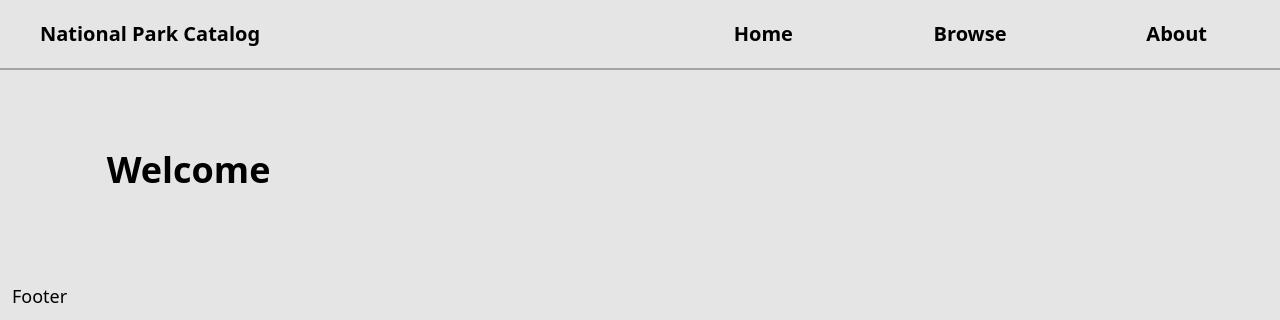
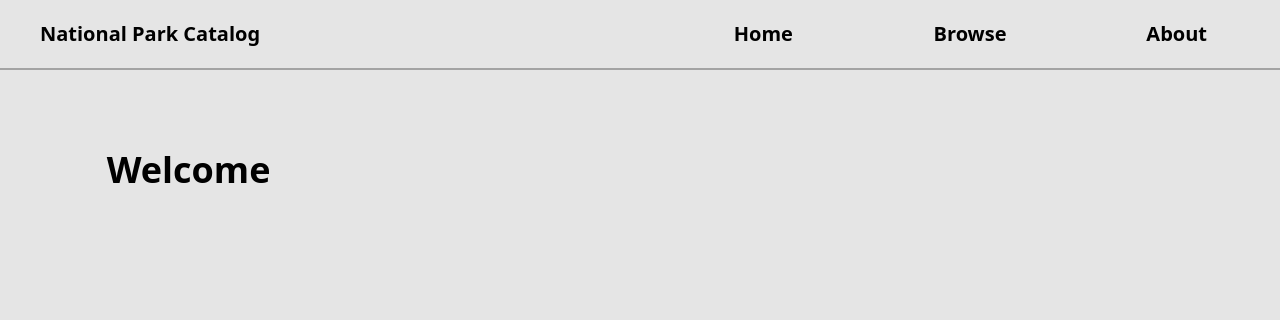
Before and after one commit to Meshtatsuo/national-park-catalog, a React (Create React App) app in the folder client/: page / in a window 1280 px wide. Shown: the part 300-620 px from the top of the page. Built offline with nearby package versions, Linux system fonts and the light colour scheme.

Commit message:
more touchups

```diff
--- a/client/src/components/ParkCard/index.js
+++ b/client/src/components/ParkCard/index.js
@@ -9,7 +9,7 @@ function ParkCard(park) {
   return (
     <>
       <div className="max-w-sm m-5 bg-slate-100 p-1">
-        <img className="m-auto" src={image} alt="image" />
+        <img className="m-auto" src={image} alt="thumbnail" />
         <div className="p-3">
           <h2 className="text-2xl m-1 font-bold">{name}</h2>
           <h3 className="m-1">{address}</h3>
--- a/client/src/pages/About.js
+++ b/client/src/pages/About.js
@@ -5,7 +5,7 @@ function About() {
 
   return (
     <>
-      <div className="bg-neutral-200 h-screen">
+      <div className="bg-neutral-200 min-h-screen">
         <div class="w-10/12 m-auto py-20">
           <h1 className="font-bold text-4xl">About</h1>
         </div>
--- a/client/src/pages/Browse.js
+++ b/client/src/pages/Browse.js
@@ -26,7 +26,7 @@ function Browse() {
 
   return (
     <>
-      <div className="bg-neutral-200">
+      <div className="bg-neutral-200 min-h-screen">
         <div className="w-10/12 m-auto py-20">
           <h1 className="font-bold text-4xl m-1">Browse</h1>
 
--- a/client/src/pages/Landing.js
+++ b/client/src/pages/Landing.js
@@ -5,7 +5,7 @@ function Landing() {
 
   return (
     <>
-      <div className="bg-neutral-200">
+      <div className="bg-neutral-200 min-h-screen">
         <div class="w-10/12 m-auto py-20">
           <h1 className="font-bold text-4xl">Welcome</h1>
         </div>
```
